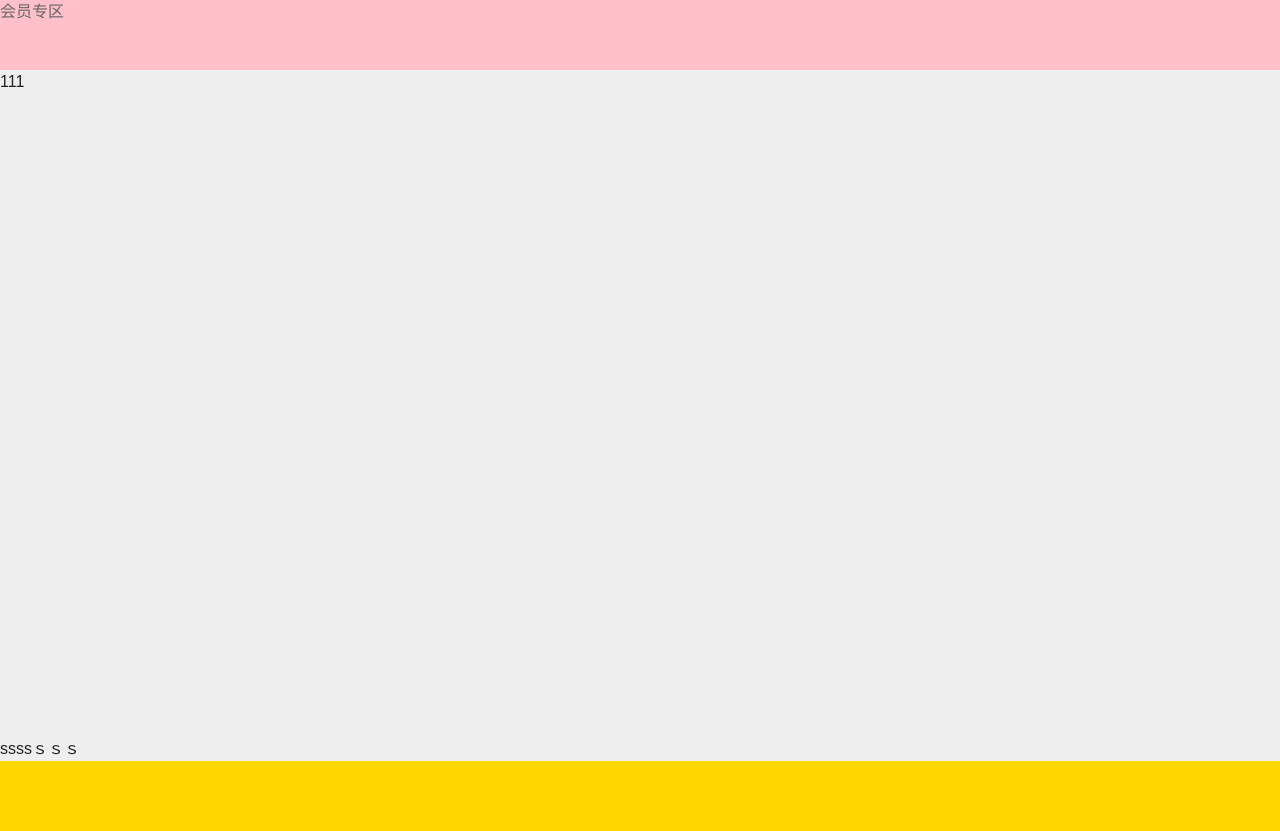
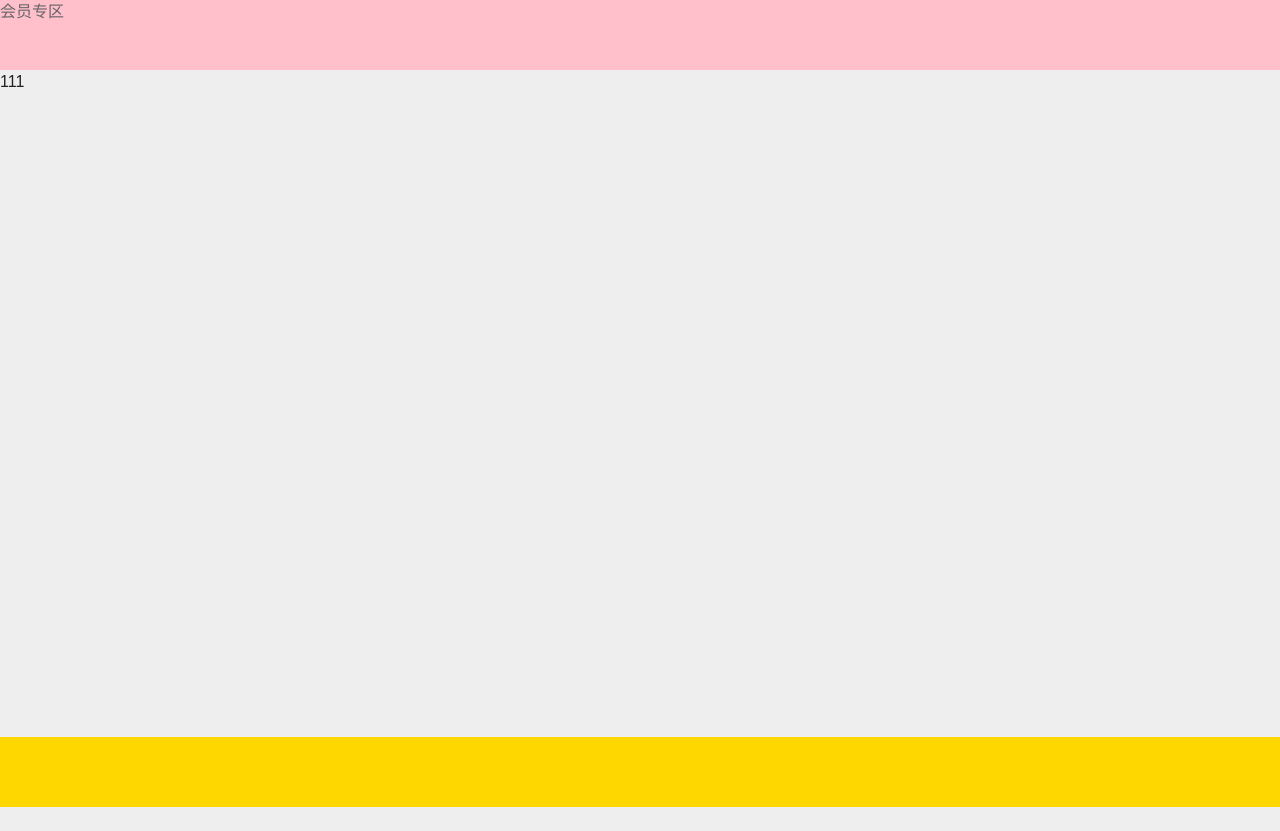
Before and after one commit to houyawei/Bysj, a Nuxt app: page / in a window 1280 px wide. After the commit the page ends 807 px from the top, so only its background shows below. Built offline with nearby package versions, Linux system fonts and the light colour scheme.

Commit message:
测试SSH

```diff
--- a/layouts/default.vue
+++ b/layouts/default.vue
@@ -2,7 +2,6 @@
   <div>
     <Nav></Nav>
     <nuxt v-bind:style="{ minHeight: minHeight + 'px' }"/>
-    ssssｓｓｓ
     <Foot></Foot>
   </div>
 </template>
```
